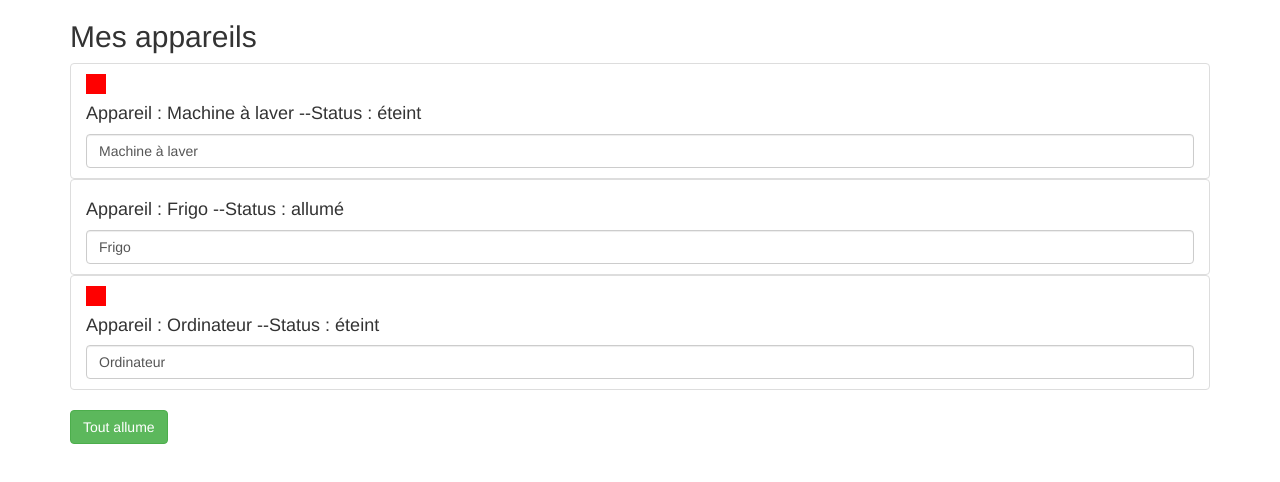
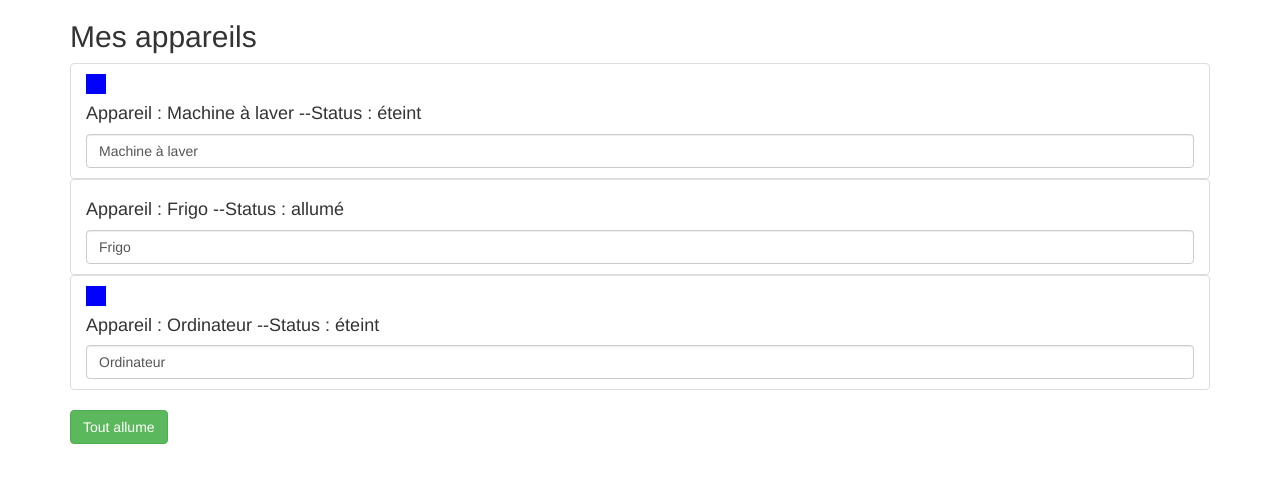
Before and after one commit to GitPersSiham/app-angular, an Angular app: page / in a window 1280 px wide. Shown: the top 482 px of the page. Built offline with nearby package versions, Linux system fonts and the light colour scheme.

Commit message:
ajout *ngFor pour afficher les noms des appareils et leurs status

```diff
--- a/src/app/app.component.html
+++ b/src/app/app.component.html
@@ -3,9 +3,9 @@
     <div class="col-xs-12">
       <h2>Mes appareils</h2>
       <ul class="list-group">
-        <app-appareil [appareilName]="appareilOne" [appareilStatus] ="'éteint'"></app-appareil>
-        <app-appareil [appareilName]="appareilTwo" [appareilStatus]="'allumé'"></app-appareil>
-        <app-appareil [appareilName]="appareilThree" [appareilStatus]="'éteint'"></app-appareil>
+        <app-appareil  *ngFor="let appareil of appareils"
+        [appareilName]="appareil.name"
+        [appareilStatus]="appareil.status"></app-appareil>
       </ul>
       <button class="btn btn-success"
       [disabled]="!isAuth"
--- a/src/app/app.component.ts
+++ b/src/app/app.component.ts
@@ -7,9 +7,20 @@
 })
 export class AppComponent {
   isAuth = false;
-  appareilOne = 'Machine à laver';
-  appareilTwo = 'Frigo';
-  appareilThree = 'Ordinateur';
+  appareils = [
+    {
+      name: 'Machine à laver',
+      status: 'éteint'
+    },
+    {
+      name: 'Frigo',
+      status: 'allumé'
+    },
+    {
+      name: 'Ordinateur',
+      status: 'éteint'
+    }
+  ];
 
   constructor() {
     setTimeout(
--- a/src/app/appareil/appareil.component.html
+++ b/src/app/appareil/appareil.component.html
@@ -1,5 +1,5 @@
 <li class="list-group-item">
-  <div style="width:20px;height:20px;background-color:red;"
+  <div style="width:20px;height:20px;background-color:blue;"
   *ngIf="appareilStatus === 'éteint'"></div>
   <h4>Appareil : {{ appareilName }} --Status : {{ getStatus()}}</h4>
   <input type="text" class="form-control" [(ngModel)]="appareilName">
```
